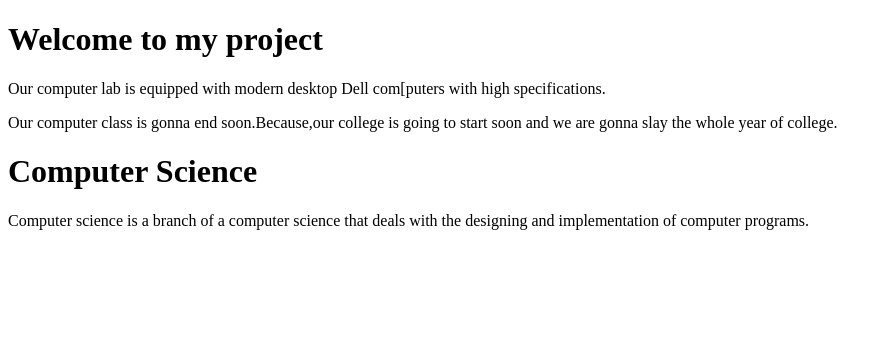
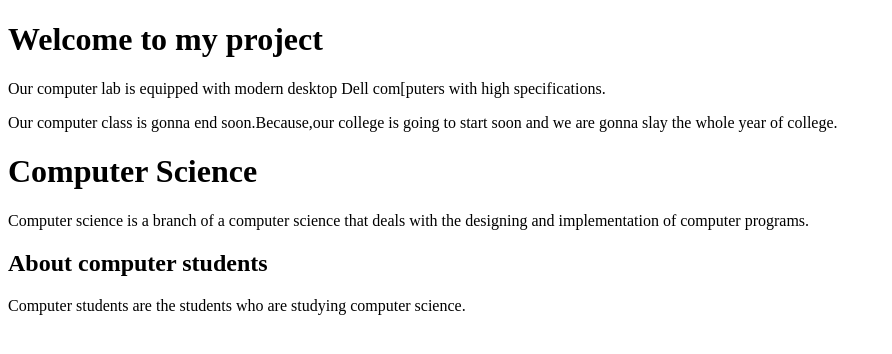
Before and after one commit to islayyeveryday/Demo-1, a plain HTML site: page index.html in a window 1280 px wide. Shown: the whole page, without its empty margins (0-892 px from the left). Drawn offline with Linux system fonts and the light colour scheme.

Commit message:
add text about computer students

```diff
--- a/index.html
+++ b/index.html
@@ -15,5 +15,9 @@
     <!--This paragraph contains information about computer science-->
     <p> Computer science is a branch of  a computer science that deals with the
         designing and implementation of computer programs.  </p>
-    </h1>
+
+        <h2> About computer students   </h2>
+        <p>Computer students are the students who are studying computer science. </p>
+
+    </body>
 </html>
```
